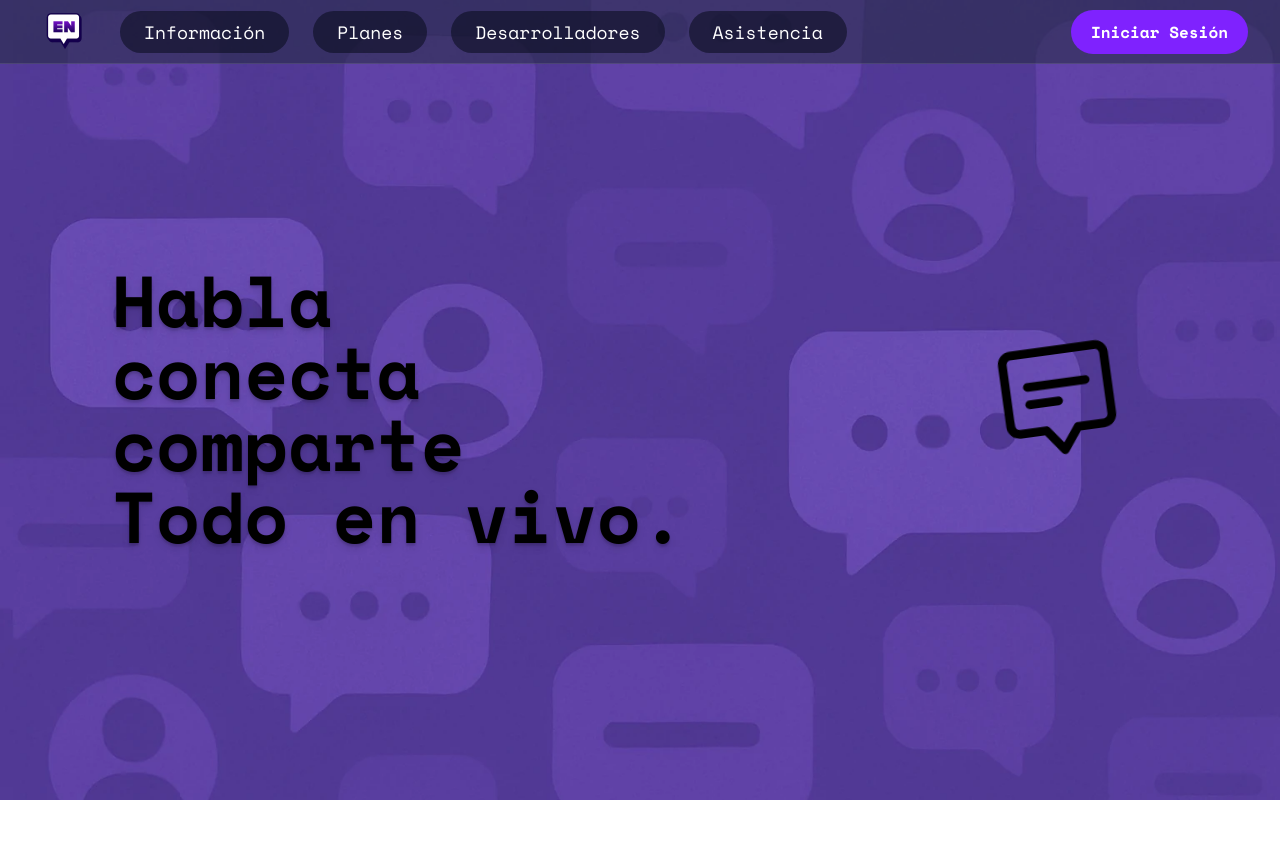
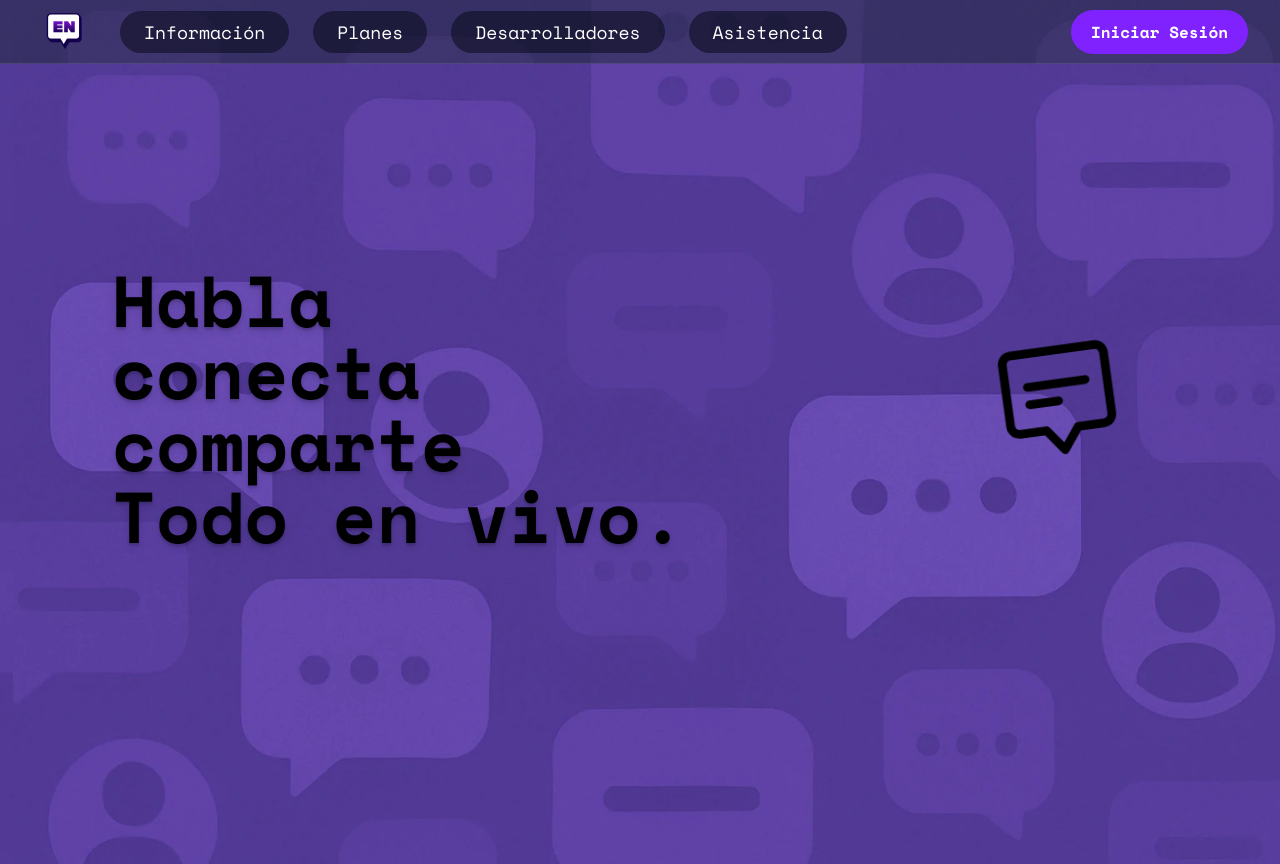
Before and after one commit to EchoNowProject/Frontend, a React (Vite) app: page / in a window 1280 px wide. Before the commit the page ends 800 px from the top, so only its background shows below. Built offline with nearby package versions, Linux system fonts and the light colour scheme.

Commit message:
DEVELOP - FIX - SE SEPARA LA FUNCIONALIDAD DE LA LANDING PAGE CON EL INTERIOR DE LA PAGINA PARA QUE FUNCIONE MEJOR EN UN FUTURO

```diff
--- a/src/assets/styles/App.css
+++ b/src/assets/styles/App.css
@@ -3,14 +3,3 @@
 * {
   font-family: 'Space Mono', monospace;
 }
-
-#root {
-  background-image: url('/src/assets/images/landing-page.webp');
-  background-size: cover;
-  background-position: center;
-  width: 100vw;
-  height: 100vh;
-  min-height: 100vh;
-  margin: 0;
-  padding: 0;
-}
--- a/src/pages/Home.tsx
+++ b/src/pages/Home.tsx
@@ -2,7 +2,7 @@ import React from 'react';
 
 export default function Home() {
   return (
-    <div>
+    <div className="bg-amber-950">
       <h1>Welcome to the Home Page</h1>
       <p className="text-blue-600 dark:text-sky-400">The quick brown fox...</p>
     </div>
--- a/src/pages/LandingPage/LandingPage.tsx
+++ b/src/pages/LandingPage/LandingPage.tsx
@@ -6,8 +6,6 @@ import Message3Text from '@/icons/Message3Text';
 export default function LandingPage() {
   return (
     <div id="main">
-      <Navbar />
-
       {/* Container */}
       <div className="max-w-7xl mx-auto sm:px-6 lg:px-8">
         {/* Title */}
@@ -23,22 +21,6 @@ export default function LandingPage() {
             <Message3Text />
           </h1>
         </div>
-
-        {/* Grid */}
-        {/* <div className="grid grid-cols-2 gap-6">
-          <div className="m-5">
-            <Card
-              card={{
-                title: 'HOLA MUNDO',
-                text: 'asdasdasdad',
-                hasImage: false,
-                className: 'bg-slate-600',
-              }}
-            />
-          </div>
-          <div></div>
-          <div>ad</div>
-        </div> */}
       </div>
     </div>
   );
--- /dev/null
+++ b/src/pages/Template/Template.css
@@ -0,0 +1,10 @@
+#main {
+  background-image: url('/src/assets/images/landing-page.webp');
+  background-size: cover;
+  background-position: center;
+  width: 100vw;
+  height: 100vh;
+  min-height: 100vh;
+  margin: 0;
+  padding: 0;
+}
--- /dev/null
+++ b/src/pages/Template/Template.tsx
@@ -0,0 +1,15 @@
+import './Template.css';
+import React from 'react';
+import Navbar from '@/components/Navbar/Navbar';
+import { Outlet } from 'react-router-dom';
+
+export default function Template() {
+  return (
+    <div id="main">
+      <Navbar />
+      <div>
+        <Outlet /> {/* Aquí se renderiza la vista hija */}
+      </div>
+    </div>
+  );
+}
--- a/src/pages/index.ts
+++ b/src/pages/index.ts
@@ -1,5 +1,6 @@
 import LandingPage from "./LandingPage/LandingPage"
+import Planes from "./Planes/Planes"
+import Template from "./Template/Template"
 import Home from "./Home"
-import Planes from "./Planes/Planes"
 
-export { LandingPage, Home, Planes }
+export { LandingPage, Planes, Template, Home }
--- a/src/routes/index.tsx
+++ b/src/routes/index.tsx
@@ -1,11 +1,15 @@
 import React from 'react';
-import { LandingPage, Home, Planes } from '@/pages';
+import { Template, LandingPage, Home, Planes } from '@/pages';
 // import otros componentes
 
 const routes = [
   {
     path: '/',
-    element: <LandingPage />,
+    element: <Template />,
+    children: [
+      { index: true, element: <LandingPage /> }, // Página principal
+      { path: '/planes', element: <Planes /> }, // Otra página
+    ],
     // podrías agregar loader, errorElement, etc.
   },
   {
@@ -13,11 +17,6 @@ const routes = [
     element: <Home />,
     // podrías agregar loader, errorElement, etc.
   },
-  {
-    path: '/planes',
-    element: <Planes />,
-    // podrías agregar loader, errorElement, etc.
-  },
 ];
 
 export default routes;
```
